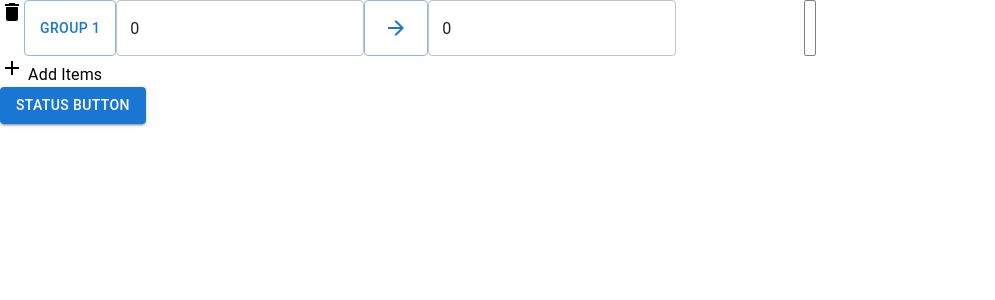
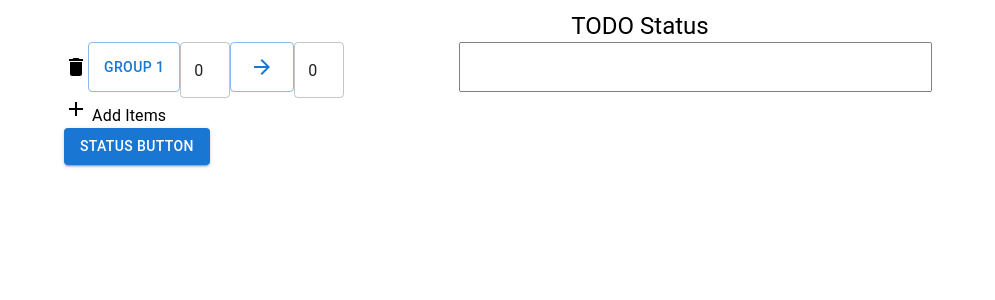
Before and after one commit to f4ayush/todo-status, a React (Create React App) app: page / in a window 1280 px wide. Both pictures are taken after a click on the element "Add Items". Shown: the top 300 px of the page, without its empty margins (0-995 px from the left). Built offline with nearby package versions, Linux system fonts and the light colour scheme; no server answers; the HTML template or start-up script is replaced by a standard one.

Commit message:
added styles

```diff
--- a/src/App.js
+++ b/src/App.js
@@ -1,38 +1,40 @@
-import TodoGroup from "./components/TodoGroup"
-import StatusButton from "./components/StatusButton"
+import TodoGroup from "./components/TodoGroup";
+import StatusButton from "./components/StatusButton";
 import { useEffect } from "react";
-import { useSelector, useDispatch } from 'react-redux';
+import { useSelector, useDispatch } from "react-redux";
 import { fetchTodosAsync, getTodos } from "./redux/slices/todo";
 import { createGroup, getGroups } from "./redux/slices/groups";
-
+import { Container, Typography } from "@mui/material";
 
 function App() {
   const dispatch = useDispatch();
   const todos = useSelector(getTodos);
   const groups = useSelector(getGroups);
   useEffect(() => {
-    dispatch(fetchTodosAsync())
-  }, [])
+    dispatch(fetchTodosAsync());
+  }, []);
 
   useEffect(() => {
-    if(todos.length > 0 && groups.groups.length < 1){
-      dispatch(createGroup({
-        id: 1,
-        from: 1,
-        to: 10,
-        todos:[],
-        status: ""
-      }))
+    if (todos.length > 0 && groups.groups.length < 1) {
+      dispatch(
+        createGroup({
+          id: 1,
+          from: 1,
+          to: 10,
+          status: "",
+        })
+      );
     }
-    console.log(todos)
-  }, [todos])
-
+  }, [todos]);
 
   return (
-    <div className="App">
+    <Container maxWidth="lg" sx={{ padding: "10px" }} className="App">
+      <Typography variant="h5" component="h2" textAlign="center">
+        TODO Status
+      </Typography>
       <TodoGroup />
-      <StatusButton/>
-    </div>
+      <StatusButton />
+    </Container>
   );
 }
 
--- a/src/components/TodoGroup.js
+++ b/src/components/TodoGroup.js
@@ -15,7 +15,7 @@ import Alert from "@mui/material/Alert";
 import Typography from "@mui/material/Typography";
 import ArrowForwardIcon from "@mui/icons-material/ArrowForward";
 import AddIcon from "@mui/icons-material/Add";
-import { v4 as uuidv4 } from 'uuid';
+import { v4 as uuidv4 } from "uuid";
 
 function TodoGroup() {
   const groups = useSelector(getGroups);
@@ -25,28 +25,45 @@ function TodoGroup() {
     dispatch(createGroup({ id: uuidv4(), from: 0, to: 0 }));
   };
   const updateFrom = (event, gId) => {
+    if (!isNaN(parseInt(event.target.value)) || event.target.value == "") {
       dispatch(
         editGroup({ value: parseInt(event.target.value) || 0, gId, from: true })
       );
+    }
   };
 
   const updateTo = (event, gId) => {
+    if (!isNaN(parseInt(event.target.value)) || event.target.value == "") {
       dispatch(
         editGroup({ value: parseInt(event.target.value) || 0, gId, to: true })
       );
+    }
   };
   return (
     <Box>
       {groups.groups.map((group, index) => (
-        <Stack key={group.id} direction="row" gap="10%" flexWrap="wrap">
-          <Stack direction="row" gap="0">
+        <Stack
+          key={group.id}
+          direction="row"
+          gap="10%"
+          flexWrap="wrap"
+          sx={{ marginBottom: "5px" }}
+        >
+          <Stack
+            direction="row"
+            gap="0"
+            alignItems="center"
+            width="fit-content"
+          >
             {console.log(group)}
             <DeleteIcon onClick={() => dispatch(deleteGroup(group.id))} />
-            <Stack direction="row">
-              <Button variant="outlined">{`Group ${index+1}`}</Button>
+            <Stack direction="row" sx={{ height: "50px" }}>
+              <Button variant="outlined" sx={{ height: "50px" }}>{`Group ${
+                index + 1
+              }`}</Button>
               <TextField
-                hiddenLabel
                 variant="outlined"
+                sx={{ width: "50px", height: "50px" }}
                 value={group.from}
                 onChange={(e) => updateFrom(e, group.id)}
               />
@@ -56,17 +73,29 @@ function TodoGroup() {
               <TextField
                 variant="outlined"
                 value={group.to}
+                sx={{ width: "50px", height: "50px" }}
                 onChange={(e) => updateTo(e, group.id)}
               />
             </Stack>
           </Stack>
-            <Typography sx={{ border:"1px solid gray", borderRadius:"2px", padding: "10px 5px" }}>{group.status}</Typography>
+          <Typography
+            sx={{
+              border: "1px solid gray",
+              borderRadius: "2px",
+              padding: "10px 5px",
+              width: "40%",
+            }}
+          >
+            {group.status}
+          </Typography>
         </Stack>
       ))}
       {groups.error && <Alert severity="error">{groups.error}</Alert>}
+      {groups.groups.length < 5 && (
         <Typography sx={{ cursor: "pointer" }} onClick={handleAddGroup}>
           <AddIcon /> Add Items
         </Typography>
+      )}
     </Box>
   );
 }
--- a/src/utilites.js
+++ b/src/utilites.js
@@ -16,15 +16,17 @@ export const isPartitionValid  = (groups) => {
       const currentSubset = sortedArr[i];
       const nextSubset = sortedArr[i + 1];
 
+      // Check for overlap
+      if (currentSubset[1] >= nextSubset[0]) {
+        return {isValid:false, errorMessage: "There is a overlap in todos"};
+      }
+
       // Check for gaps
       if (currentSubset[1] + 1 !== nextSubset[0]) {
         return {isValid:false, errorMessage: "There is a gap between todos"};
       }
 
-      // Check for overlap
-      if (currentSubset[1] >= nextSubset[0]) {
-        return {isValid:false, errorMessage: "There is a overlap in todos"};
-      }
+
     }
     // All rules are satisfied
     return {isValid:true, errorMessage: ""};
```
Lines whose indentation alone changed are shown as unchanged.
